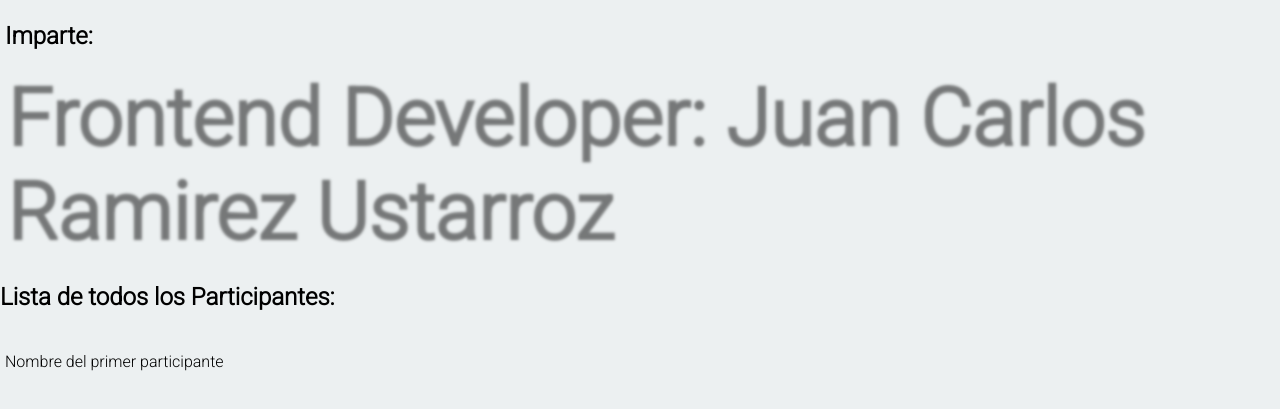
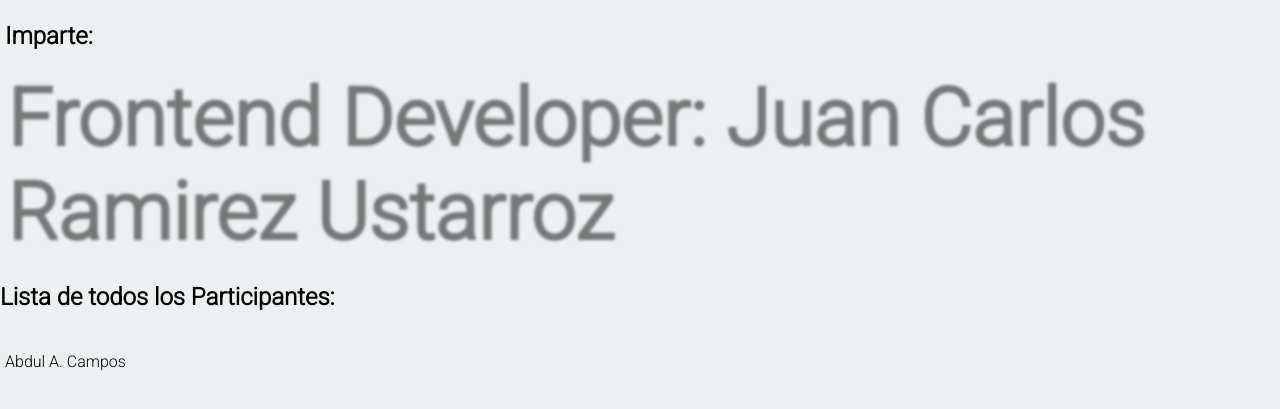
Before and after one commit to JcUstarroz/CursoGitMaestro, a plain HTML site: page index.html in a window 1280 px wide. Shown: the part 115-524 px from the top of the page. Drawn offline with Linux system fonts and the light colour scheme.

Commit message:
primer nombre

```diff
--- a/index.html
+++ b/index.html
@@ -25,7 +25,7 @@
 
     <h2>Lista de todos los Participantes:</h2>
     <section>
-      <p>Nombre del primer participante</p>
+      <p>Abdul A. Campos</p>
     </section>
 
   </main>
```
